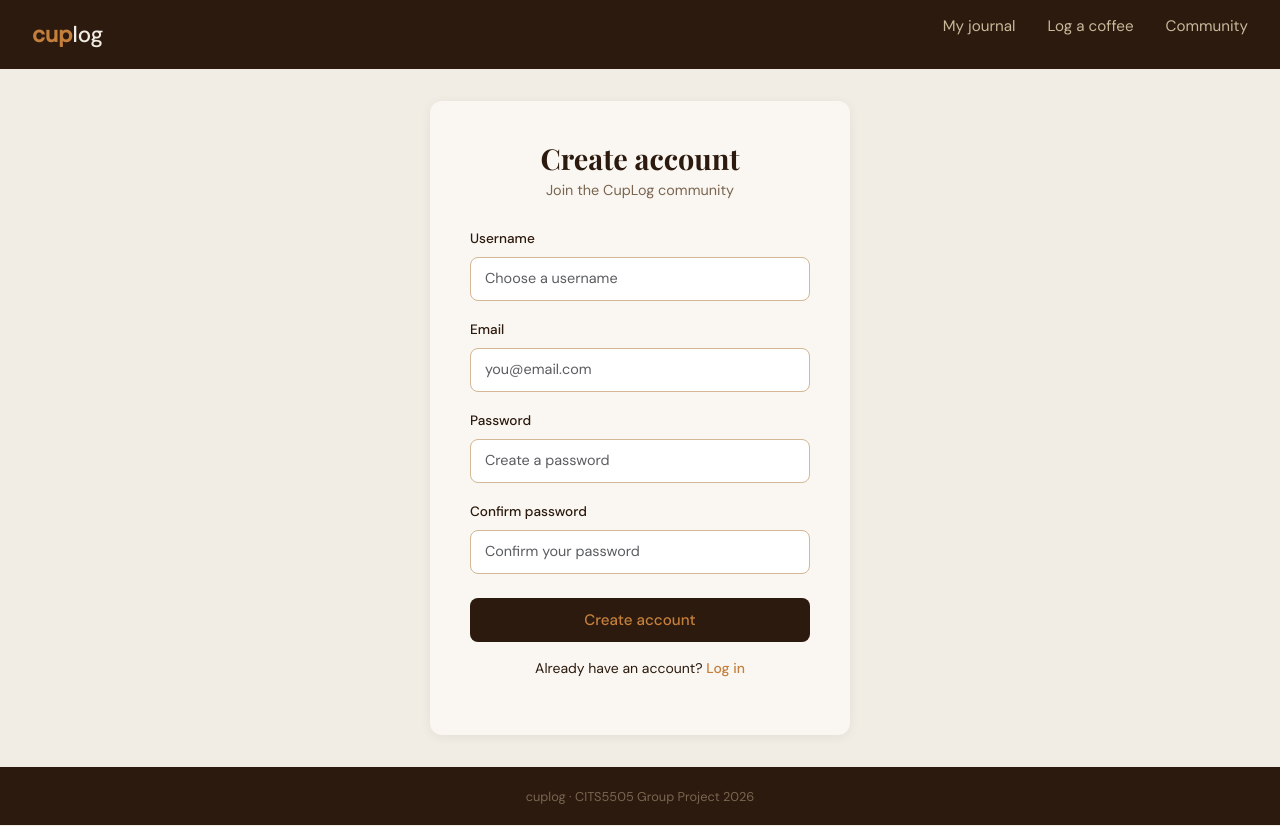
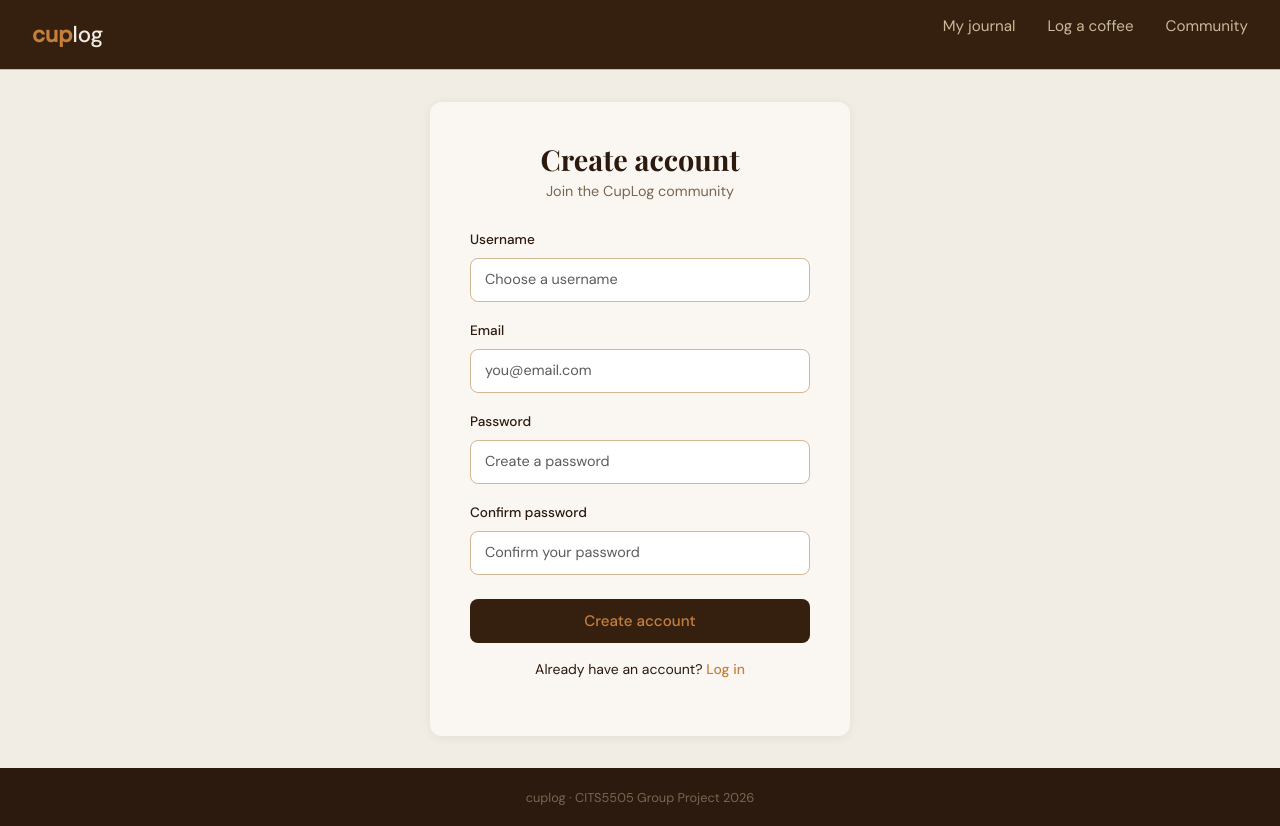
Before and after one commit to Dhruvvv1309/CITS3403_PROJECT, a Flask app: page /signup in a window 1280 px wide. Run offline with Flask 3, Linux system fonts and the light colour scheme.

Commit message:
fix: update signup.css navbar styling to match CupLog theme

```diff
--- a/app/static/css/signup.css
+++ b/app/static/css/signup.css
@@ -1,4 +1,3 @@
-
 * {
   box-sizing: border-box;
   margin: 0;
@@ -16,11 +15,12 @@ body {
 
 /* NAVBAR */
 .top-nav {
-  background: #2C1A0E;
+  background: #352010;
   padding: 0.9rem 2rem;
   display: flex;
   align-items: center;
   justify-content: space-between;
+  border-bottom: 0.5px solid #d4b896;
 }
 
 .brand {
@@ -51,6 +51,11 @@ body {
 
 .nav-links a:hover {
   color: #F2EDE4;
+}
+
+.nav-links a.active {
+  color: #C47F3C;
+  font-weight: 500;
 }
 
 /* SIGNUP CONTAINER */
@@ -96,15 +101,19 @@ body {
   padding: 10px 14px;
   font-size: 0.9rem;
   background-color: #fff;
+  width: 100%;
+  font-family: 'DM Sans', sans-serif;
+  color: #2C1A0E;
 }
 
 .form-control:focus {
   border-color: #C47F3C;
   box-shadow: 0 0 0 3px rgba(196, 127, 60, 0.15);
+  outline: none;
 }
 
 .btn-signup {
-  background-color: #2C1A0E;
+  background-color: #352010;
   color: #C47F3C;
   border: none;
   border-radius: 8px;
@@ -112,6 +121,8 @@ body {
   font-size: 0.95rem;
   font-weight: 500;
   font-family: 'DM Sans', sans-serif;
+  cursor: pointer;
+  transition: background-color 0.2s ease, color 0.2s ease;
 }
 
 .btn-signup:hover {
@@ -129,6 +140,23 @@ body {
   color: #2C1A0E;
 }
 
+/* ERROR MESSAGE */
+.error-msg {
+  display: none;
+  background-color: #fde8e8;
+  color: #922;
+  border: 1px solid #f5c6c6;
+  border-radius: 8px;
+  padding: 10px 14px;
+  font-size: 0.88rem;
+  margin-bottom: 1rem;
+  text-align: center;
+}
+
+.error-msg.show {
+  display: block;
+}
+
 /* FOOTER */
 footer {
   background: #2C1A0E;
```
